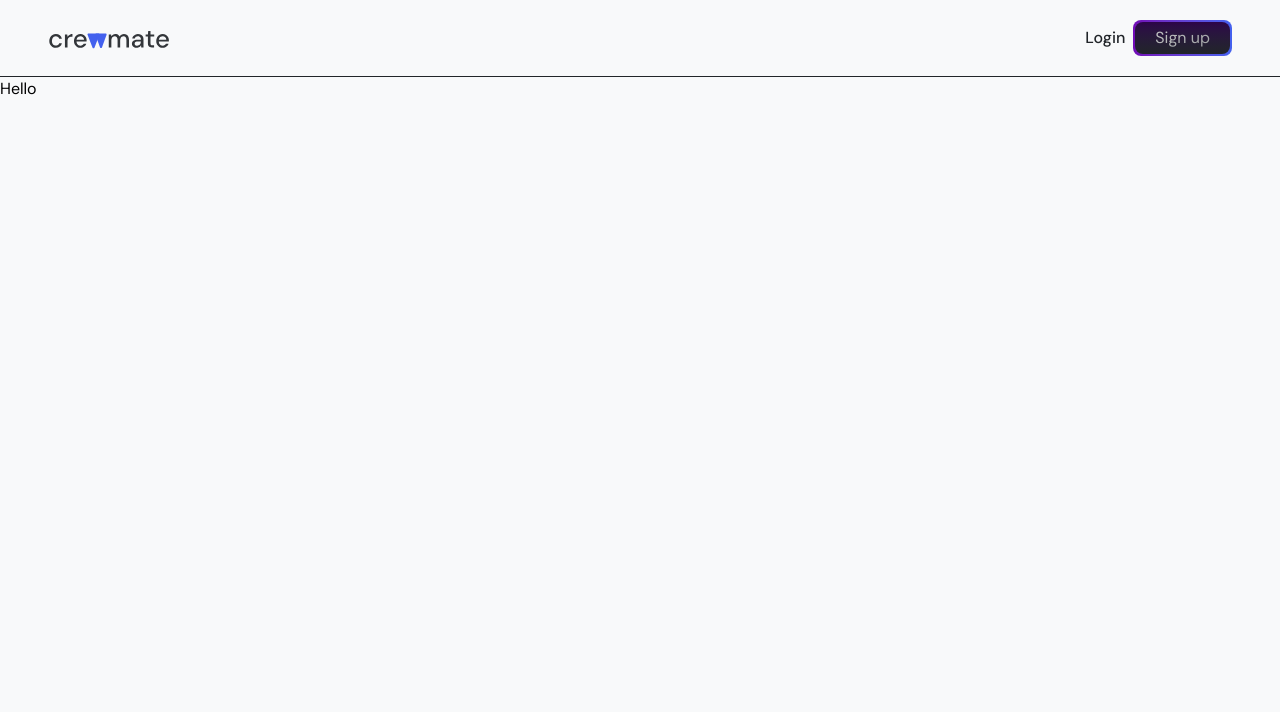
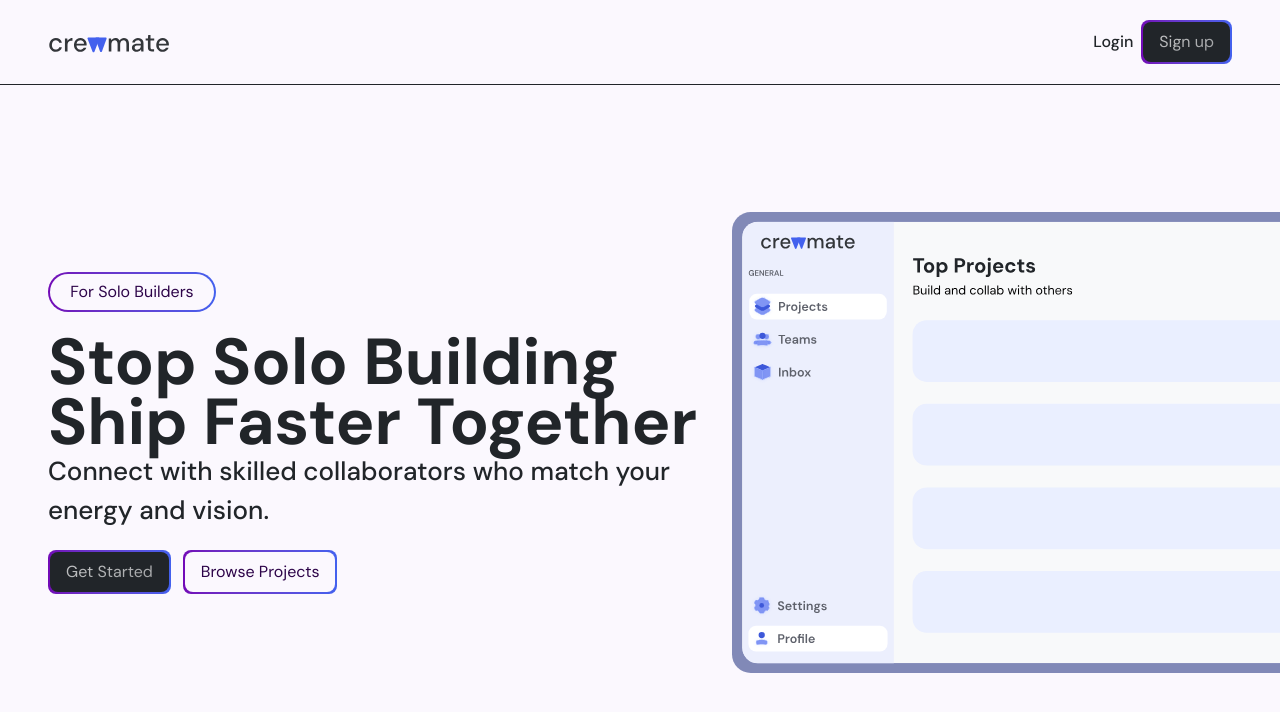
Before and after one commit to sxhilow/crewmate, a React (Vite) app in the folder frontend/: page / in a window 1280 px wide. Shown: the top 712 px of the page. Built offline with nearby package versions, Linux system fonts and the light colour scheme.

Commit message:
feat: add landingpage

```diff
--- a/frontend/src/components/atoms/Button.jsx
+++ b/frontend/src/components/atoms/Button.jsx
@@ -4,12 +4,12 @@ import { Link } from 'react-router-dom'
 const Button = ({to, children, className='', ...props}) => {
 
     if(to){
-        return <Link to={to} className={`${className}`}>{children}</Link>
+        return <Link to={to} className={`text-desktop-p ${className}`}>{children}</Link>
     }
 
   return (
     <button
-    className={`${className}`}
+    className={`text-desktop-p ${className}`}
     {...props}>
           {children}
     </button>
--- /dev/null
+++ b/frontend/src/components/atoms/Pill.jsx
@@ -0,0 +1,17 @@
+import React from 'react'
+
+const Pill = ({text}) => {
+  return (
+    <div className='flex justify-center items-center w-42 h-10 bg-gradient-to-r from-primary-purple to-primary-blue p-[2px] rounded-full hover:from-primary-blue hover:to-primary-purple transition duration-300'>
+
+      <div className='flex justify-center items-center w-full h-full px-3 py-1 md:px-5 md:py-1 rounded-full bg-bg text-primary-purple-800 text-desktop-p'>
+
+        {text}
+
+      </div>
+
+    </div>
+  )
+}
+
+export default Pill
--- a/frontend/src/components/index.js
+++ b/frontend/src/components/index.js
@@ -1,7 +1,9 @@
 import Header from "./molecules/Header";
 import Button from "./atoms/Button";
+import Pill from "./atoms/Pill";
 
 export {
     Header,
-    Button
+    Button,
+    Pill
 }
--- a/frontend/src/components/molecules/Header.jsx
+++ b/frontend/src/components/molecules/Header.jsx
@@ -12,16 +12,16 @@ const Header = () => {
         <div className='flex justify-center items-center'>
           <Button to={'/login'} children={"Login"} className='text-dark px-2 font-medium'/>
 
-          <Button to={'/register'} className='flex justify-center items-center bg-gradient-to-r from-primary-purple to-primary-blue p-[2px] rounded-lg hover:from-primary-blue hover:to-primary-purple transition duration-300'>
-
-          <div className='flex justify-center items-center bg-gradient-to-b from-primary-purple-800 to-dark w-full h-full px-3 py-1 md:px-5 md:py-1 rounded-lg hover:from-dark hover:to-primary-purple-800 transition duration-300'>
-            <span className='bg-gradient-to-br bg-clip-text from-neutral-5 to-neutral-7 text-transparent hover:from-neutral-7 hover:to-neutral-5 transition duration-300'>
-              Sign up
-            </span>
-          </div>
-
-
-          </Button>
+          <Button
+              to="/register"
+              className="flex justify-center items-center bg-gradient-to-r from-primary-purple to-primary-blue p-[2px] rounded-lg hover:from-primary-blue hover:to-primary-purple transition duration-300"
+            >
+              <div className="flex justify-center items-center bg-dark w-full h-full px-4 py-2 rounded-lg hover:bg-primary-purple-800 transition duration-300">
+                <span className="bg-gradient-to-br from-neutral-5 to-neutral-7 bg-clip-text text-transparent hover:from-neutral-7 hover:to-neutral-5 transition duration-300">
+                  Sign up
+                </span>
+              </div>
+            </Button>
         </div>
 
       </nav>
--- a/frontend/src/index.css
+++ b/frontend/src/index.css
@@ -4,7 +4,7 @@
 
 @theme{
     --font-base: "DM Sans", sans-serif;
-    --color-bg: #F8F9FA;
+    --color-bg: #FBF8FE;
     --color-primary-blue: #4361EE;
     --color-primary-purple: #7209B7;
     --color-primary-purple-800: #2D0449;
@@ -13,6 +13,20 @@
     --color-dark: #212529;
     --color-neutral-5: #C8C9CA;
     --color-neutral-7: #9B9D9F;
+
+    --text-desktop-h1: 65px;
+    --text-desktop-h2: 55px;
+    --text-desktop-h3: 45px;
+    --text-desktop-h4: 35px;
+    --text-desktop-h5: 26px;
+    --text-desktop-p: 16px;
+
+    --text-mobile-h1: 45px;
+    --text-mobile-h2: 35px;
+    --text-mobile-h3: 25px;
+    --text-mobile-h4: 18px;
+    --text-mobile-h5: 16px;
+    --text-mobile-p: 16px;
 }
 
 body{
--- a/frontend/src/pages/public/LandingPage.jsx
+++ b/frontend/src/pages/public/LandingPage.jsx
@@ -1,11 +1,62 @@
 import React from 'react'
-import Header from '../../components/molecules/Header.jsx'
+import {Button, Header, Pill} from '../../components/'
+import HeroImg from "../../assets/HeroImg.svg"
+import { Link } from 'react-router-dom'
+
 
 const LandingPage = () => {
   return (
-    <div>
+    <div className='flex flex-col w-full h-screen'>
+
       <Header />
-      <h1>Hello</h1>
+
+      <div className='flex max-md:flex-col lg:justify-between items-center w-full h-full max-md:my-8 space-y-5'>
+
+        <div className='px-5 md:pl-12 space-y-5'>
+          <Pill text={"For Solo Builders"}/>
+
+          <div>
+            <div className='text-mobile-h1 lg:text-desktop-h1 font-bold leading-[45px] lg:leading-[60px] text-dark'>
+            <span> Stop Solo Building </span><br />
+            <span>Ship Faster Together</span>
+          </div>
+          <p className='text-desktop-h5 font-medium text-dark'>
+            Connect with skilled collaborators who match your energy and vision.
+          </p>
+          </div>
+
+          <div className='flex justify-start items-center gap-3'>
+
+            <Button
+            to="/register"
+            className="flex justify-center items-center bg-gradient-to-r from-primary-purple to-primary-blue p-[2px] rounded-lg hover:from-primary-blue hover:to-primary-purple transition duration-300"
+          >
+            <div className="flex justify-center items-center bg-dark w-full h-full px-4 py-2 rounded-lg hover:bg-primary-purple-800 transition duration-300">
+              <span className="bg-gradient-to-br from-neutral-5 to-neutral-7 bg-clip-text text-transparent hover:from-neutral-7 hover:to-neutral-5 transition duration-300">
+                Get Started
+              </span>
+            </div>
+          </Button>
+
+          <Button
+            to="/register"
+            className="flex justify-center items-center bg-gradient-to-r from-primary-purple to-primary-blue p-[2px] rounded-lg hover:from-primary-blue hover:to-primary-purple transition duration-300"
+          >
+            <div className="flex justify-center items-center bg-bg w-full h-full px-4 py-2 rounded-lg transition duration-300">
+              <span className="text-primary-purple-800">Browse Projects</span>
+            </div>
+          </Button>
+
+          </div>
+
+        </div>
+
+        <div className='flex justify-end max-md:pl-5 max-md:mb-5'>
+          <img src={HeroImg} alt="Hero Image" className=''/>
+        </div>
+
+      </div>
+
     </div>
   )
 }
```
Also changed, not shown: frontend/src/assets/HeroImg.svg (added).
